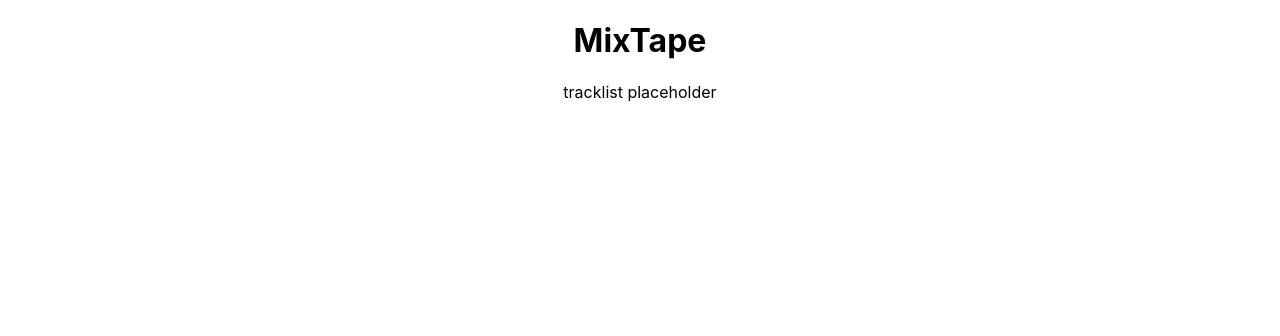
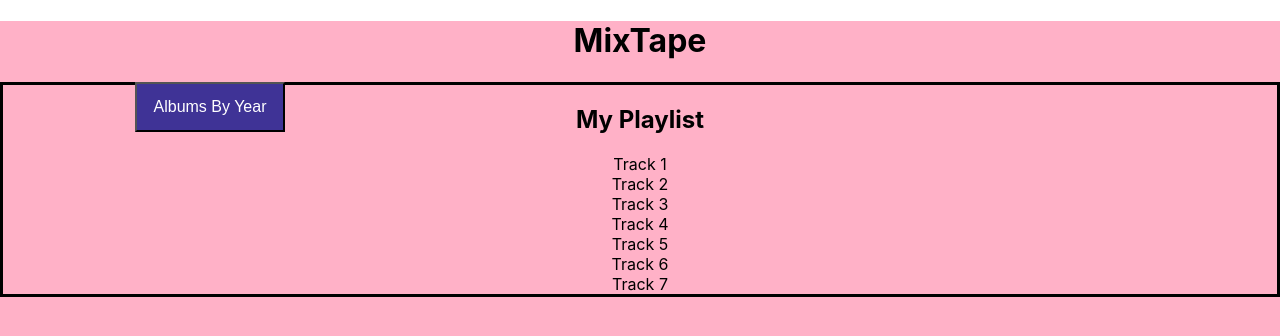
Before and after one commit to dsstevens/Mixtape, a React (Create React App) app: page / in a window 1280 px wide. Shown: the top 336 px of the page. Built offline with nearby package versions, Linux system fonts and the light colour scheme.

Commit message:
feat: Add year dropdown and some styling updates

```diff
--- a/src/components/App/App.css
+++ b/src/components/App/App.css
@@ -1,38 +1,3 @@
 .App {
   text-align: center;
 }
-
-.App-logo {
-  height: 40vmin;
-  pointer-events: none;
-}
-
-@media (prefers-reduced-motion: no-preference) {
-  .App-logo {
-    animation: App-logo-spin infinite 20s linear;
-  }
-}
-
-.App-header {
-  background-color: #282c34;
-  min-height: 100vh;
-  display: flex;
-  flex-direction: column;
-  align-items: center;
-  justify-content: center;
-  font-size: calc(10px + 2vmin);
-  color: white;
-}
-
-.App-link {
-  color: #61dafb;
-}
-
-@keyframes App-logo-spin {
-  from {
-    transform: rotate(0deg);
-  }
-  to {
-    transform: rotate(360deg);
-  }
-}
--- /dev/null
+++ b/src/components/Dropdown/Dropdown.css
@@ -0,0 +1,44 @@
+.years-dropdown-button {
+  margin-left: 90%;
+  width: 150px;
+  height: 50px;
+  font-size: 16px;
+  background-color: #3f3396;
+  color: white;
+}
+
+.years-dropdown-button:hover {
+  background-color: #ab63fb;
+}
+
+.menu {
+  list-style-type: none;
+  margin-top: 0;
+  margin-left: 90%;
+  padding: 0;
+  border: 1px solid gray;
+  width: 150px;
+}
+
+.menu > li {
+  margin: 0;
+  background-color: #c5d32d;
+}
+
+.menu > li:hover {
+  background-color: #ff009c;
+  color: white;
+}
+
+.menu > li > button {
+  width: 100%;
+  height: 100%;
+  text-align: center;
+  background: none;
+  color: inherit;
+  border: none;
+  padding: 5px;
+  margin: 0;
+  font: inherit;
+  cursor: pointer;
+}
--- /dev/null
+++ b/src/components/Dropdown/Dropdown.tsx
@@ -0,0 +1,26 @@
+import './Dropdown.css';
+
+import React from "react";
+
+interface DropdownProps {
+  open: boolean;
+  trigger: React.ReactNode;
+  menu: React.ReactNode[];
+}
+
+const Dropdown: React.FC<DropdownProps> = ({ open, trigger, menu }) => {
+  return (
+    <div className='dropdown'>
+      {trigger}
+        {open ? (
+          <ul className='menu'>
+            {menu.map((menuItem, index) => (
+              <li key={index} className="menu-item">{menuItem}</li>
+            ))}
+          </ul>
+        ) : null}
+      </div>
+  );
+};
+
+export default Dropdown;
--- a/src/components/Home/Home.css
+++ b/src/components/Home/Home.css
@@ -0,0 +1,12 @@
+.Home {
+  background-color: #ffb1c7;
+  height: 100vh;
+}
+
+.dropdown {
+  position: absolute;
+}
+
+.tracklist-container {
+  border: 3px solid black;
+}
--- a/src/components/Home/Home.tsx
+++ b/src/components/Home/Home.tsx
@@ -1,14 +1,37 @@
-import React from 'react';
+import './Home.css';
+
+import React, { useState } from 'react';
 
 import Tracklist from '../Tracklist/Tracklist';
+import Dropdown from '../Dropdown/Dropdown';
 
 const Home = () => {
+  const [open, setOpen] = useState(false);
+
+  const handleOpen = () => {
+    setOpen(!open);
+  };
+
+  const handleYear = (year: number) => {
+    // add code to link to page based on the year
+    setOpen(false);
+  }
+
   return (
     <div className="Home">
-      <h1>MixTape</h1>
-      <article>
+      <h1 className='page-title'>MixTape</h1>
+
+      <Dropdown
+        open={open}
+        trigger={<button className='years-dropdown-button' onClick={handleOpen}>Albums By Year</button>}
+        menu={[1980, 1981, 1982, 1983, 1984, 1985, 1986, 1987, 1988, 1989].map((year) => (
+          <button key={year} onClick={() => handleYear(year)}>{year}</button>
+        ))}
+      />
+
+      <div className='tracklist-container'>
         <Tracklist />
-      </article>
+      </div>
     </div>
   );
 };
--- a/src/components/Tracklist/Tracklist.css
+++ b/src/components/Tracklist/Tracklist.css
@@ -0,0 +1,5 @@
+.tracklist {
+  list-style-type: none;
+  margin: 0;
+  padding: 0;
+}
--- a/src/components/Tracklist/Tracklist.tsx
+++ b/src/components/Tracklist/Tracklist.tsx
@@ -4,7 +4,19 @@ import React from "react";
 
 const Tracklist = () => {
   return (
-    <p>tracklist placeholder</p>
+    <div>
+      <h2 className='tracklist-title'>My Playlist</h2>
+      <ul className='tracklist'>
+        {/* placeholder tracks */}
+        <li className='track'>Track 1</li>
+        <li className='track'>Track 2</li>
+        <li className='track'>Track 3</li>
+        <li className='track'>Track 4</li>
+        <li className='track'>Track 5</li>
+        <li className='track'>Track 6</li>
+        <li className='track'>Track 7</li>
+      </ul>
+    </div>
   );
 };
 
--- a/src/index.css
+++ b/src/index.css
@@ -1,5 +1,7 @@
-body {
+html, body, main, #root {
   margin: 0;
+  padding: 0;
+  height: 100%;
   font-family: -apple-system, BlinkMacSystemFont, 'Segoe UI', 'Roboto', 'Oxygen',
     'Ubuntu', 'Cantarell', 'Fira Sans', 'Droid Sans', 'Helvetica Neue',
     sans-serif;
@@ -11,3 +13,7 @@ code {
   font-family: source-code-pro, Menlo, Monaco, Consolas, 'Courier New',
     monospace;
 }
+
+* {
+  box-sizing: border-box;
+}
```
